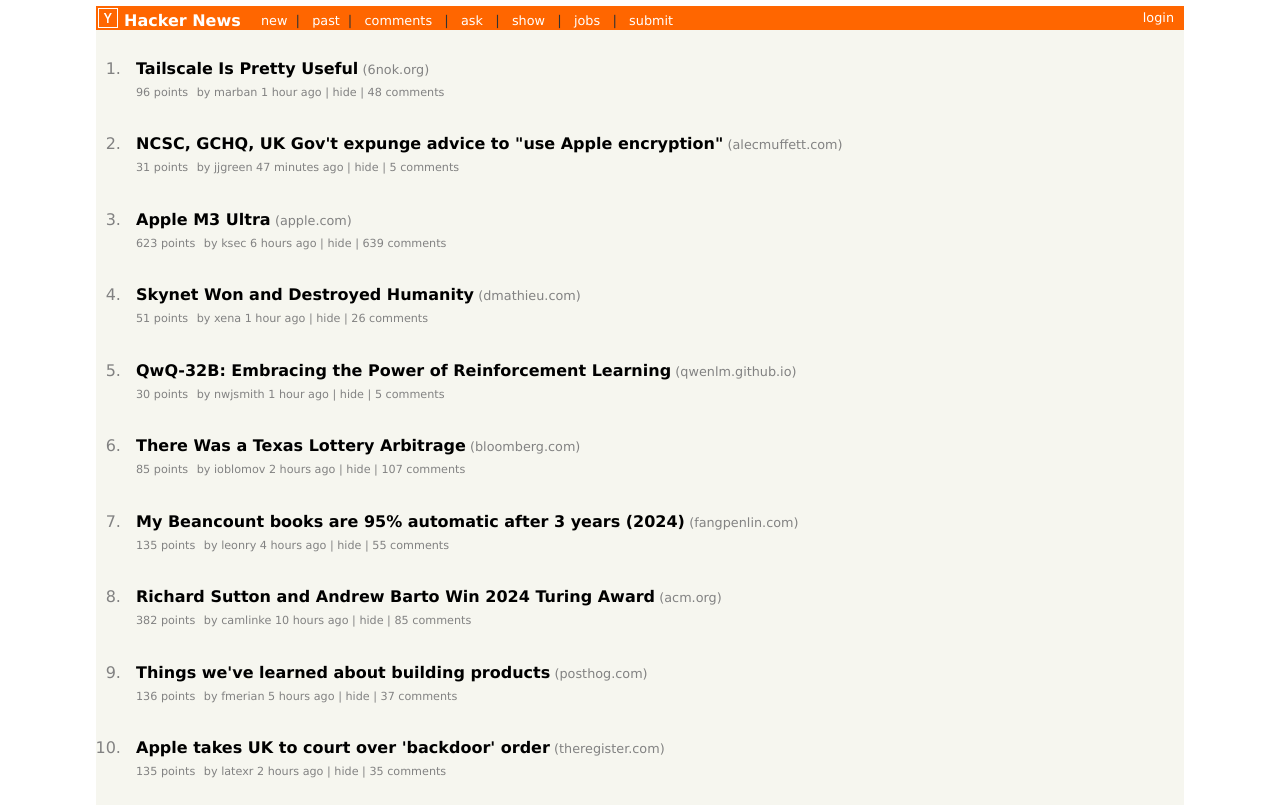
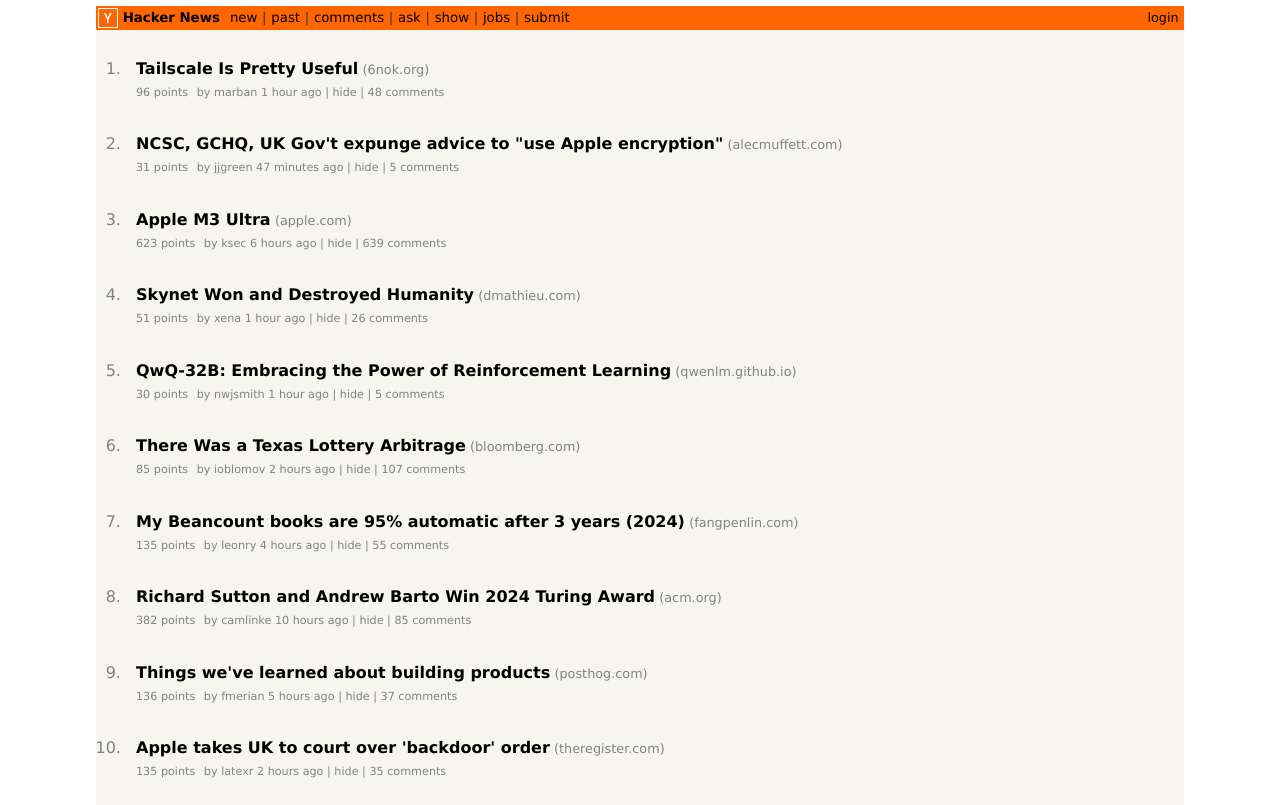
Before and after one commit to philocalyst/hackerNEWs, a plain HTML site: page index.html in a window 1280 px wide. Drawn offline with Linux system fonts and the light colour scheme.

Commit message:
Relative units and alignment and colors
- Using relative units
- Color black for readability
- Alignment for new flexible layout

```diff
--- a/news.css
+++ b/news.css
@@ -46,37 +46,38 @@ header>a {
   height: 18px;
   border: 1px solid white;
   display: block;
-  vertical-align: top;
 }
-
 
 header>nav {
   line-height: 12pt;
-  height: 10px;
+  height: .625rem;
+  display: flex;
+  align-items: center;
+  gap: .35em;
   margin-right: auto;
 }
 
 header nav a {
-  color: #fff;
-  padding: 0 8px;
-  font-size: 0.8rem;
-  vertical-align: top;
+  color: black;
+  vertical-align: middle;
+  margin: 0;
+  padding: 0;
   display: inline-block;
 }
 
 header nav .hnname {
   font-weight: bold;
-  font-size: 1rem;
+  margin-right: .4em;
+  margin-left: .5em;
 }
 
 .header-login {
-  padding-right: 8px;
+  padding-right: .25em;
 }
 
 .header-login .login-link {
-  color: #fff;
+  color: black;
   font-size: 0.8rem;
-  vertical-align: top;
   display: inline-block;
 }
 
```
